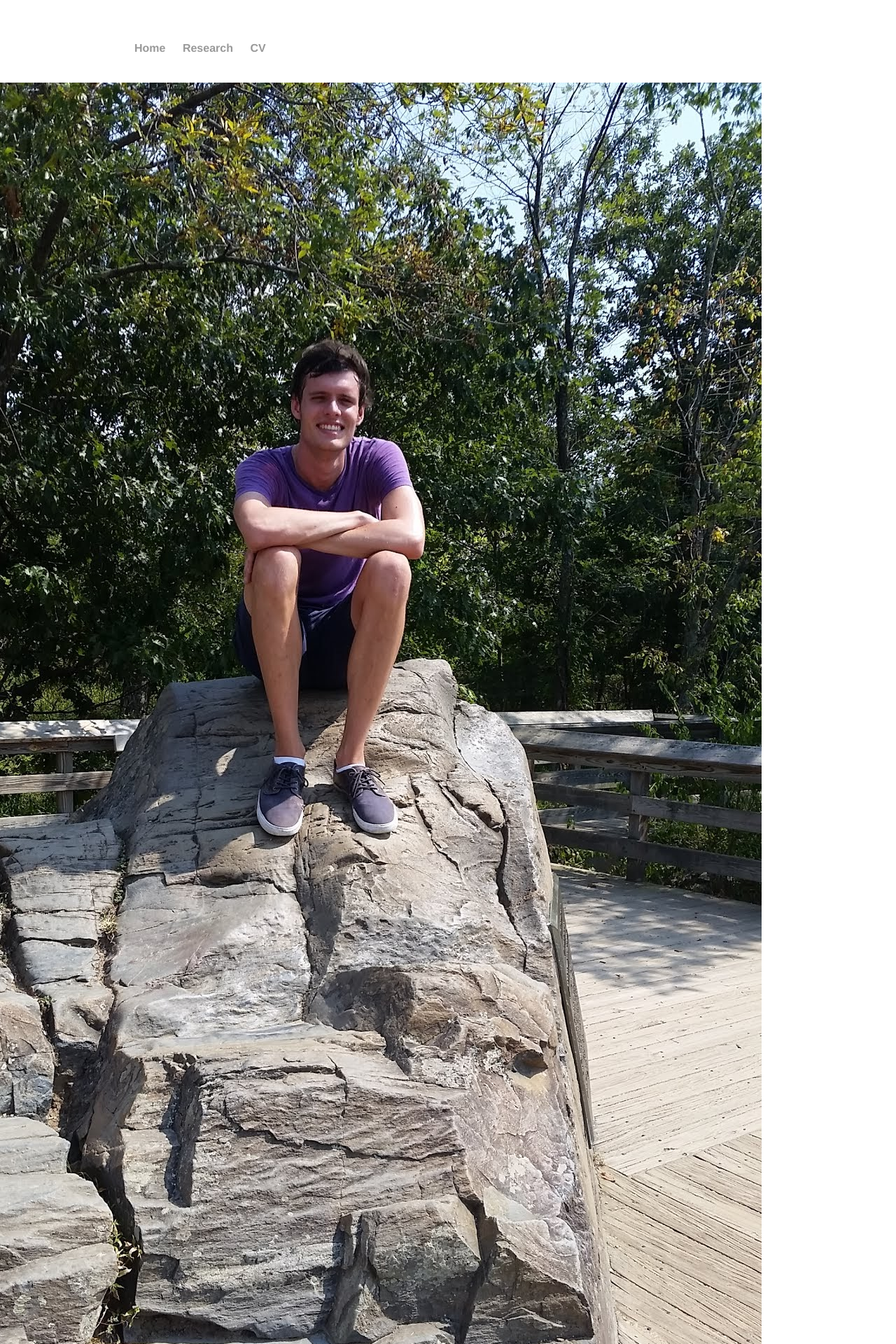
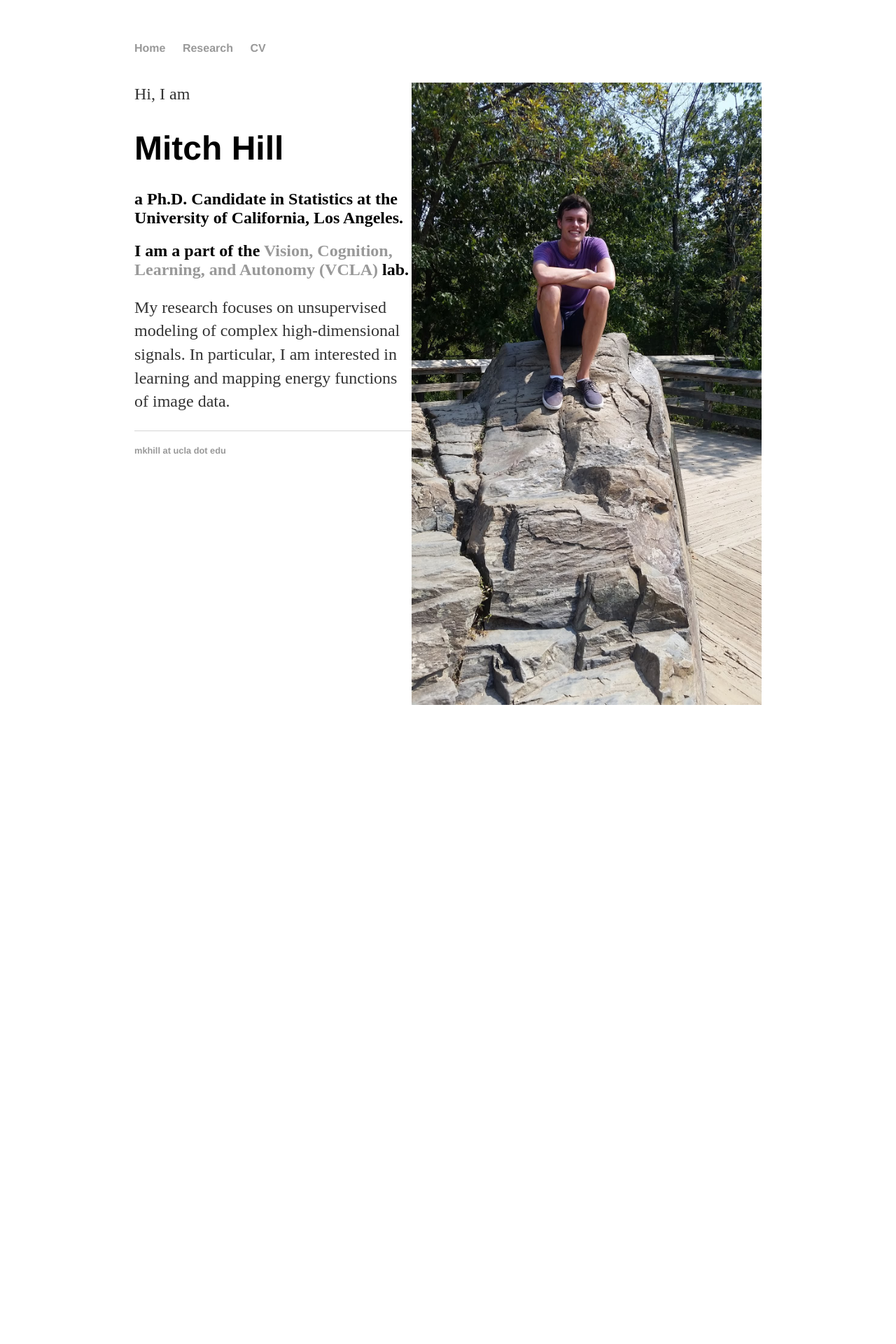
Before and after one commit to point0bar1/point0bar1.github.io, a Jekyll site: the page built from index.html, in a window 1280 px wide. Shown: the top 1920 px of the page at 70% size. Built offline with Jekyll 4.4.1, drawn with Linux system fonts in a browser that asks for light colours; after the commit the page ends 1007 px from its top, so only the background shows below that.

Commit message:
Update index.html

```diff
--- a/index.html
+++ b/index.html
@@ -3,7 +3,7 @@ layout: default
 title: Mitch Hill (Home)
 ---
 <div class="blurb">
-	<img style="float: right" src="mitch_web.jpg">
+	<img style="float: right" src="mitch_web.jpg" width=500>
 	<p>Hi, I am</p>
 	<h1> Mitch Hill </h1>
 	<h2> a Ph.D. Candidate in Statistics at the University of California, Los Angeles. </h2>
```
